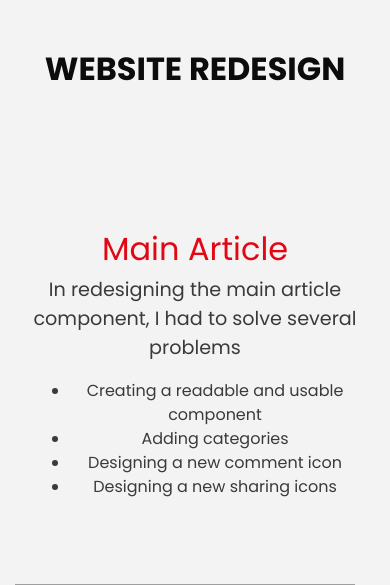
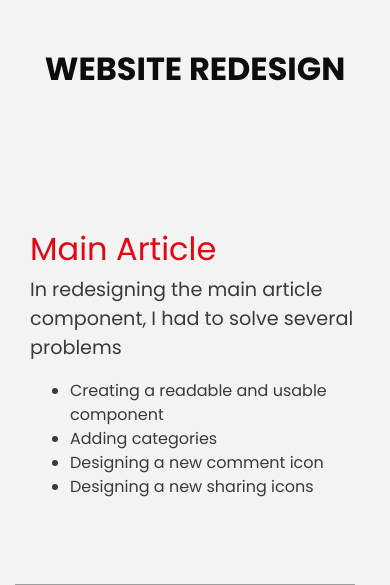
Before and after one commit to zlilyoffe/zlilyoffe.github.io, a PHP site: page /websiteRedesign.html in a window 390 px wide. Shown: the part 60-645 px from the top of the page. Run offline with PHP 8.4, Linux system fonts and the light colour scheme; some libraries are stand-ins or nearby versions; grey boxes are pictures that could not be loaded.

Commit message:
webRe css

```diff
--- a/css/responsive.css
+++ b/css/responsive.css
@@ -166,6 +166,10 @@
     text-align: center;
     margin-bottom: 35px;
   }
+  .slider_section .detail_box1 {
+    text-align:left;
+    margin-bottom: 35px;
+  }
 
   .slider_section .detail_box {
     padding: 0;
--- a/websiteRedesign.html
+++ b/websiteRedesign.html
@@ -103,7 +103,7 @@ There I decided to plan an app that helps you to find where the vehicle load is
               <div class="container-fluid">
                 <div class="row">
                   <div class="col-md-5 offset-md-1 ">
-                    <div class="detail_box">
+                    <div class="detail_box1">
                       <h3 style="font-size: 2em; color: #E30613;">
                  Main Article
                       </h3>
@@ -153,7 +153,7 @@ There I decided to plan an app that helps you to find where the vehicle load is
               <div class="container-fluid">
                 <div class="row">
                   <div class="col-md-5 offset-md-1 ">
-                    <div class="detail_box">
+                    <div class="detail_box1">
                       <h3 style="font-size: 2em; color: #E30613;">
                         Broadcast Schedule
                       </h3>
```
